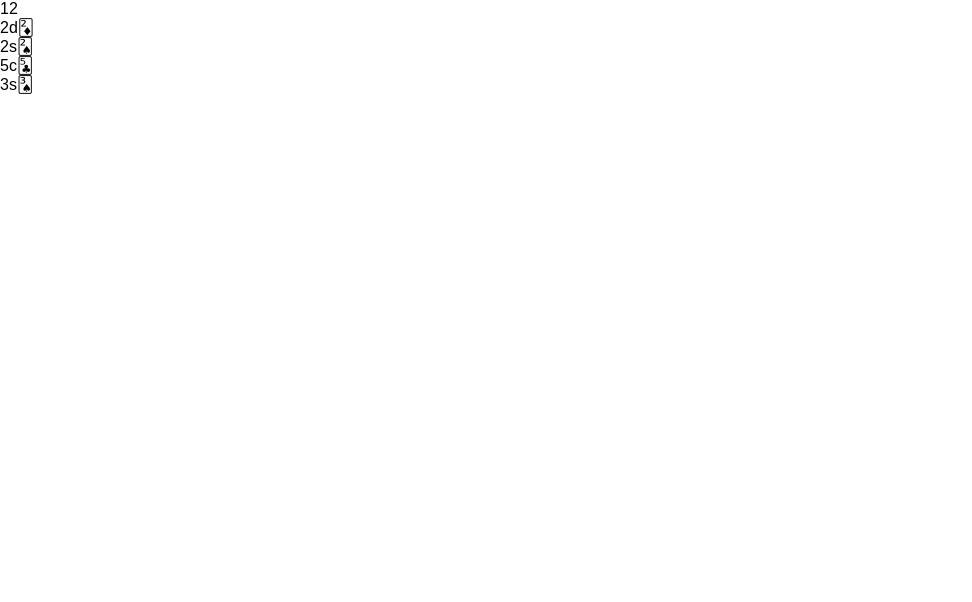
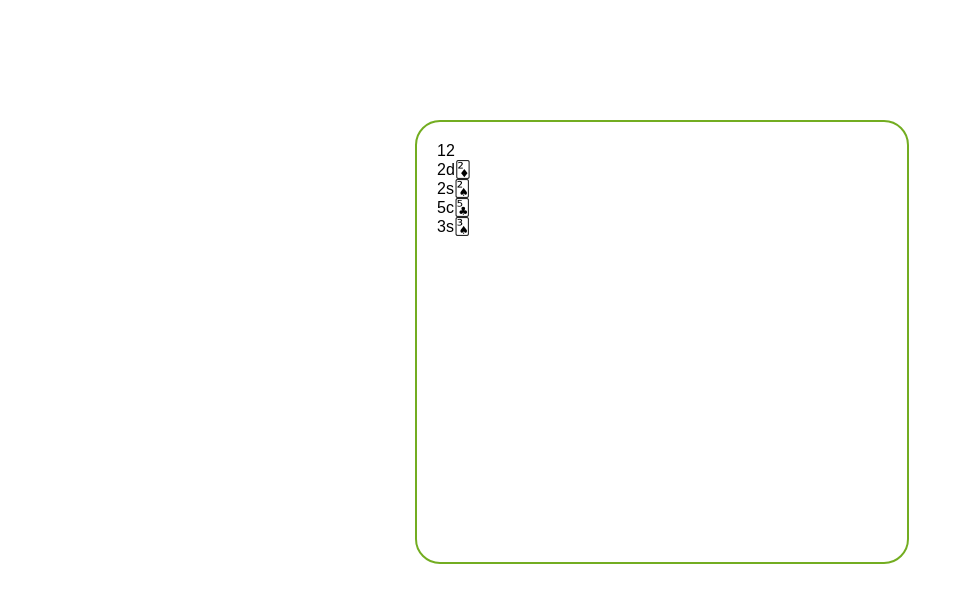
Before and after one commit to damnhotcoffee/blackjack-react, a React app: page / in a window 1280 px wide. Shown: the whole page, without its empty margins (0-972 px from the left). Built offline with nearby package versions, Linux system fonts and the light colour scheme.

Commit message:
Add .Board and center the game-wrapper

```diff
--- a/public/index.html
+++ b/public/index.html
@@ -25,16 +25,8 @@
     <noscript>
       You need to enable JavaScript to run this app.
     </noscript>
-    <div id="root"></div>
-    <!--
-      This HTML file is a template.
-      If you open it directly in the browser, you will see an empty page.
-
-      You can add webfonts, meta tags, or analytics to this file.
-      The build step will place the bundled scripts into the <body> tag.
-
-      To begin the development, run `npm start` or `yarn start`.
-      To create a production bundle, use `npm run build` or `yarn build`.
-    -->
+    <div id="game-wrap">
+      <div id="game"></div>
+    </div>
   </body>
 </html>
--- /dev/null
+++ b/src/Game.css
@@ -0,0 +1,8 @@
+.Board {
+  border-radius: 25px;
+  border: 2px solid #73AD21;
+  padding: 20px;
+  width: 450px;
+  height: 400px;
+  margin: -200px 0 0 -225px;
+}
--- a/src/Game.js
+++ b/src/Game.js
@@ -1,4 +1,5 @@
 import React from 'react';
+import './Game.css';
 
 import { cardToUnicode, newDeck, eligibleSums } from './cards';
 
--- a/src/index.css
+++ b/src/index.css
@@ -3,3 +3,9 @@ body {
   padding: 0;
   font-family: sans-serif;
 }
+
+#game-wrap {
+  position: absolute;
+  top: 40%;
+  left: 50%;
+}
--- a/src/index.js
+++ b/src/index.js
@@ -3,4 +3,4 @@ import ReactDOM from 'react-dom';
 import './index.css';
 import Game from './Game';
 
-ReactDOM.render(<Game />, document.getElementById('root'));
+ReactDOM.render(<Game />, document.getElementById('game'));
```
